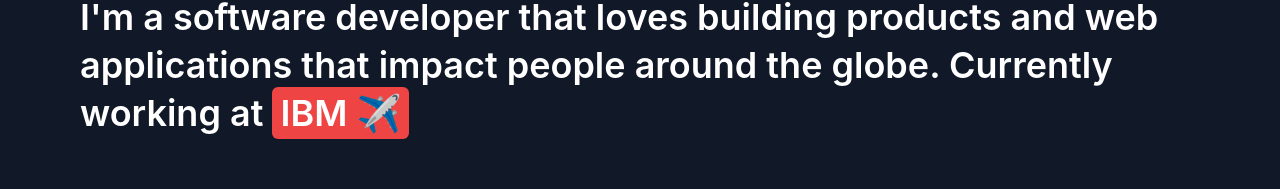
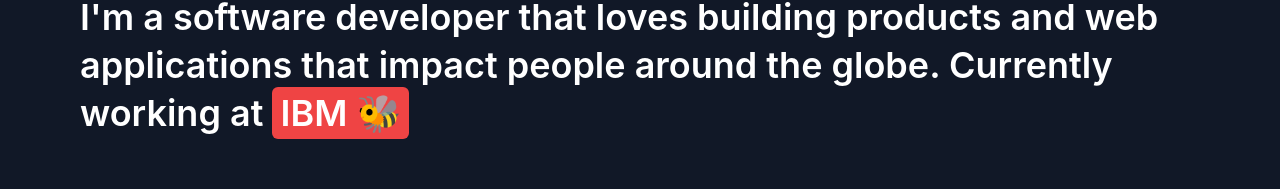
Before and after one commit to carson-ricca/portfolio, a Next.js app: page /about in a window 1280 px wide. Shown: the part 451-640 px from the top of the page. Built offline with nearby package versions, Linux system fonts and the light colour scheme.

Commit message:
Add Bee Emoji (#12)

```diff
--- a/components/AboutMe.tsx
+++ b/components/AboutMe.tsx
@@ -20,7 +20,7 @@ export default function AboutMe() {
               className="bg-red-500 rounded-md px-2 py-1 text-white"
               href={userData.about.currentJobUrl}
             >
-              {userData.about.currentJob} ✈️
+              {userData.about.currentJob} 🐝
             </a>
           </p>
         </div>
```
